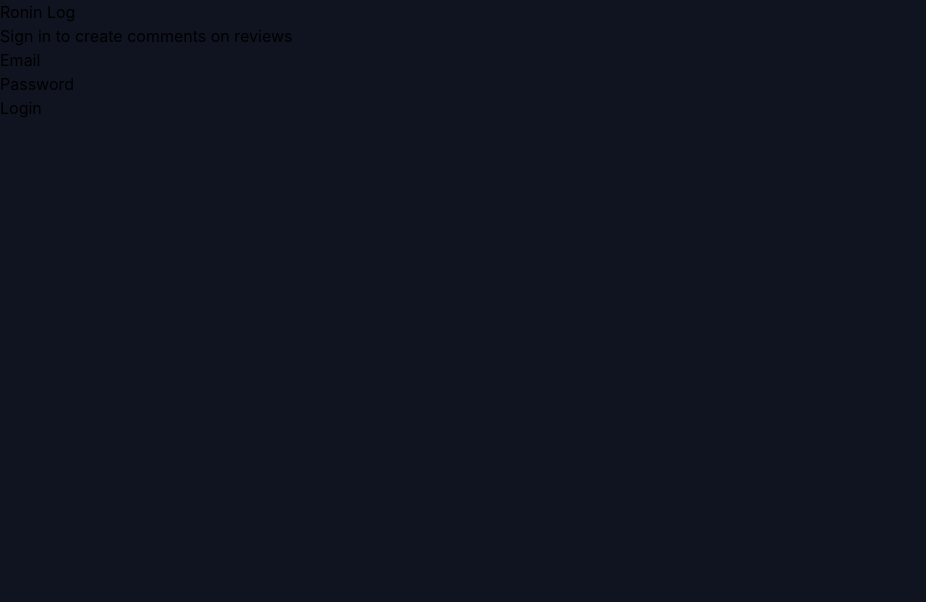
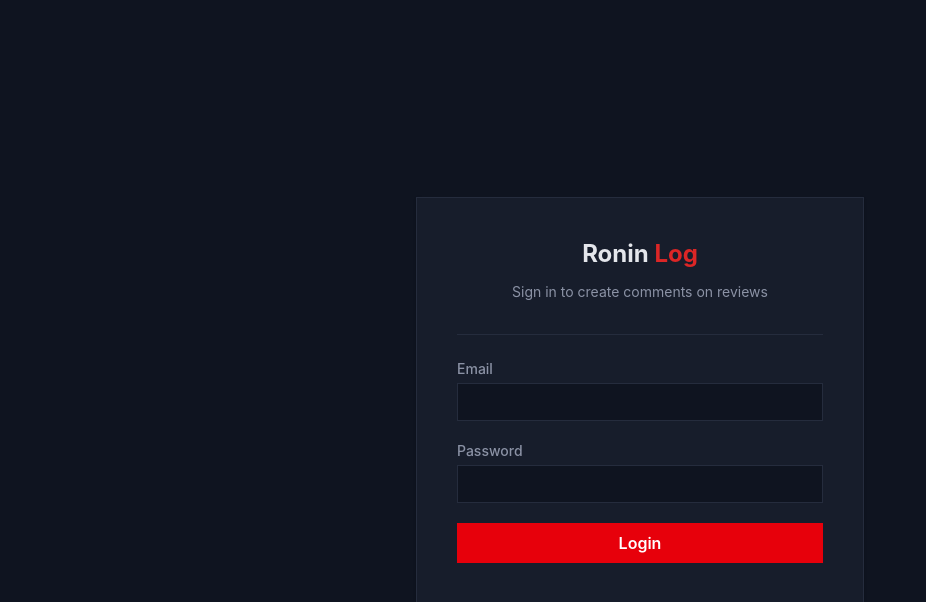
Before and after one commit to Olly-Codes/ronin-log, a React (Vite) app: page /auth/login in a window 1280 px wide. Shown: the top 602 px of the page, without its empty margins (0-926 px from the left). Built offline with nearby package versions, Linux system fonts and the light colour scheme; no server answers.

Commit message:
style: stylign login page

```diff
--- a/src/pages/LoginPage.tsx
+++ b/src/pages/LoginPage.tsx
@@ -38,16 +38,24 @@
     };
 
     return (
-        <main>
-            <form onSubmit={handleSubmit}>
-                <header>
-                    <h1>Ronin <span>Log</span></h1>
-                    <p>Sign in to create comments on reviews</p>
+        <main className="min-h-screen flex items-center justify-center bg-background">
+            <form
+                onSubmit={handleSubmit}
+                className="w-full max-w-xs md:max-w-md bg-surface shadow-sm border border-border p-10"
+            >
+                <header className="text-center mb-8">
+                    <h1 className="text-2xl font-bold text-primary mb-3">
+                        Ronin <span className="text-accent">Log</span>
+                    </h1>
+                    <p className="text-muted text-sm">Sign in to create comments on reviews</p>
                 </header>
 
-                <section>
+                <div className="border-t border-border mb-6"></div>
+
+                <section className="mb-5">
                     <label
                         htmlFor="email"
+                        className="block text-sm font-medium text-muted mb-1"
                     >
                         Email
                     </label>
@@ -56,6 +64,7 @@
                         type="email"
                         value={email}
                         onChange={(e) => setEmail(e.target.value)}
+                        className="w-full bg-background border border-border px-3 py-2 text-sm text-primary focus:outline-none focus:ring-2 focus:ring-accent"
                         required
                     />
                 </section>
@@ -63,6 +72,7 @@
                 <section>
                     <label
                         htmlFor="password"
+                        className="block text-sm font-medium text-muted mb-1"
                     >
                         Password
                     </label>
@@ -71,6 +81,7 @@
                         type="password"
                         value={password}
                         onChange={(e) => setPassword(e.target.value)}
+                        className="w-full bg-background border border-border px-3 py-2 text-sm text-primary focus:outline-none focus:ring-2 focus:ring-accent"
                         required
                     />
                 </section>
@@ -78,6 +89,7 @@
                 <button
                     type="submit"
                     disabled={submitting}
+                    className="w-full bg-red-600 text-white font-semibold py-2 hover:bg-accent-hover disabled:opacity-50 disabled:cursor-not-allowed transition-colors duration-300 mt-5"
                 >
                     {submitting ? "Logging in..." : "Login"}
                 </button>
```
